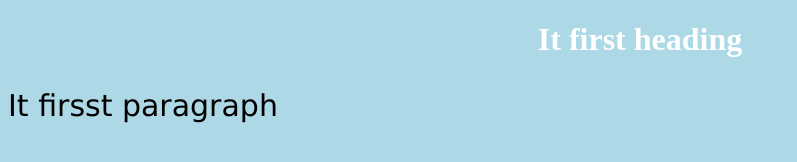
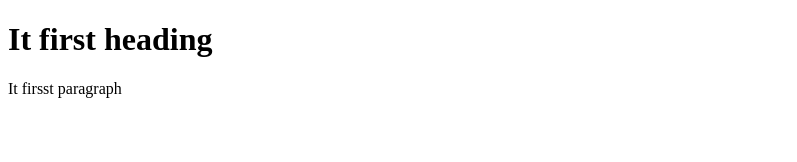
Before and after one commit to Balykoff/first_project, a plain HTML site: page page1.html in a window 1280 px wide. Shown: the whole page, without its empty margins (0-797 px from the left). Drawn offline with Linux system fonts and the light colour scheme.

Commit message:
Revert "Add css styles"
This reverts commit c858610aba062473545080dd8ecb7c194f77e697.

```diff
--- a/page1.html
+++ b/page1.html
@@ -2,22 +2,10 @@
 <html>
         <head>
             <title> It page title </title>
-        <style> body {
-                  background-color: lightblue;
-                }
-                 h1 {
-                  color: white;
-                  text-align: center;
-                }
-                 p {
-                  font-family:verdana;
-                  font-size: 30px;
-                 }
-        </style>
         </head>
 <body>
         <h1> It first heading</h1>
-        <p> It firsst paragraph</p1>
-
+        <p> It firsst paragraph</h1>
+        <style> ##########</style>
 </body>
 </html>
--- a/styles.css
+++ b/styles.css
@@ -1,11 +1 @@
- body {
-   background-color: lightblue;
- }
- h1 {
-   color: white;
-   text-align: center;
- }
- p {
-   font-family:verdana;
-   font-size: 30px;
- }
+#any styles
```
